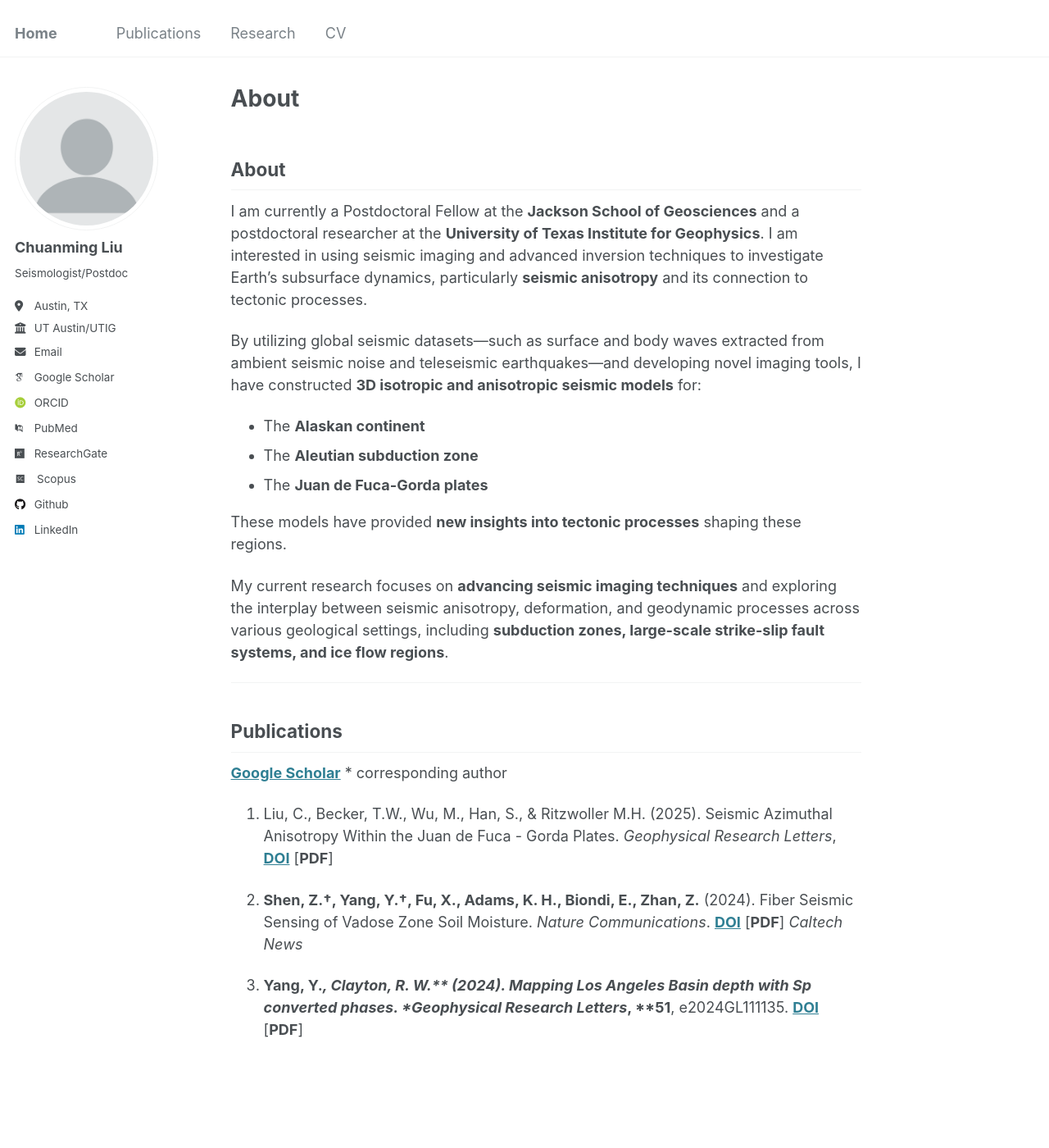
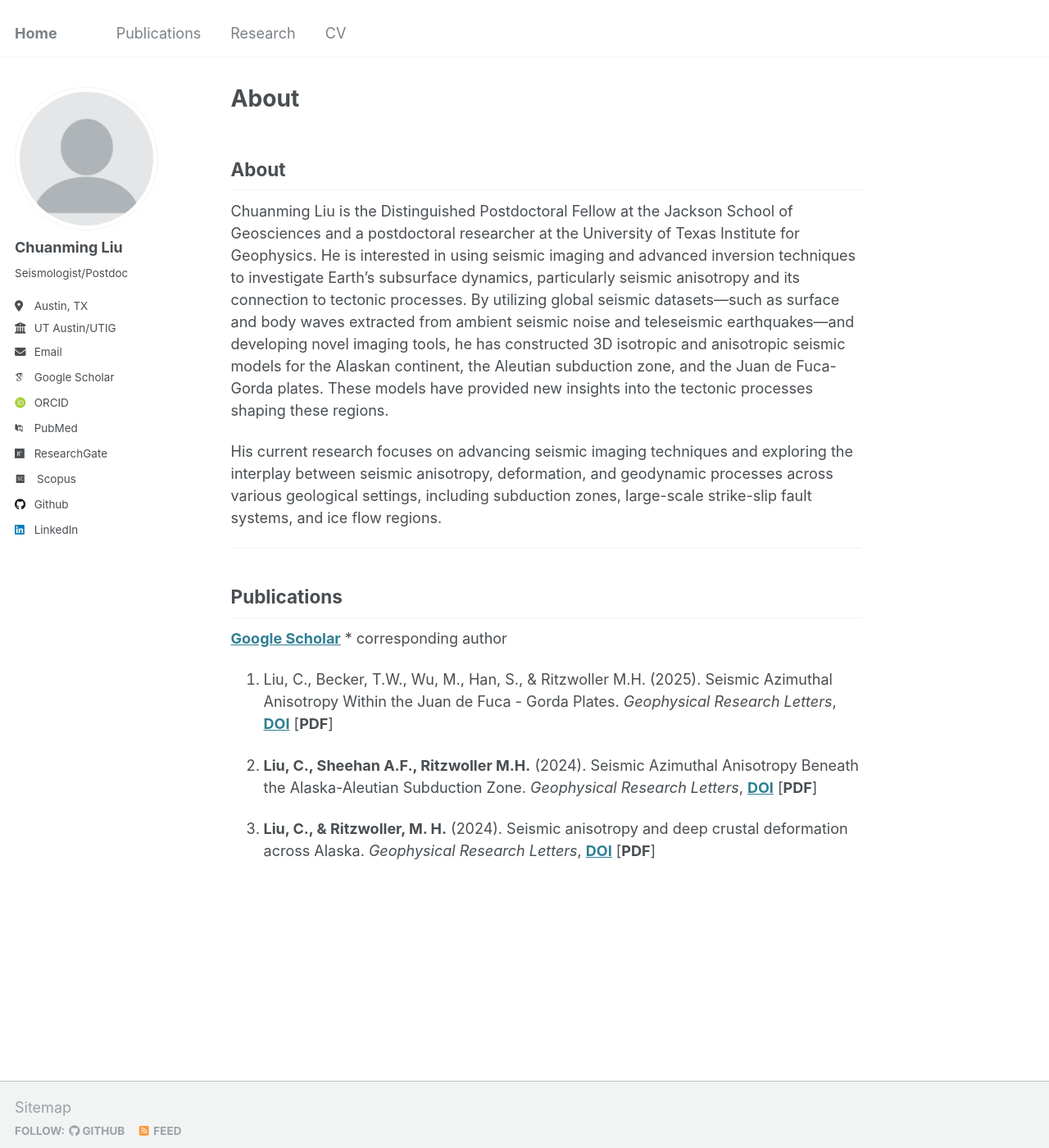
Before and after one commit to Chuanming-Liu/Chuanming-Liu.github.io, a Jekyll site: the page built from _pages/about.md, in a window 1280 px wide and 1400 px high. Shown: the whole window at 82% size. Built offline with Jekyll 4.4.1, drawn with Linux system fonts in a browser that asks for light colours; some web fonts are replaced.

Commit message:
Update about.md

```diff
--- a/_pages/about.md
+++ b/_pages/about.md
@@ -9,16 +9,9 @@ redirect_from:
 
 ## About
 
-I am currently a Postdoctoral Fellow at the **Jackson School of Geosciences** and a postdoctoral researcher at the **University of Texas Institute for Geophysics**. I am interested in using seismic imaging and advanced inversion techniques to investigate Earth’s subsurface dynamics, particularly **seismic anisotropy** and its connection to tectonic processes.
+Chuanming Liu is the Distinguished Postdoctoral Fellow at the Jackson School of Geosciences and a postdoctoral researcher at the University of Texas Institute for Geophysics. He is interested in using seismic imaging and advanced inversion techniques to investigate Earth’s subsurface dynamics, particularly seismic anisotropy and its connection to tectonic processes. By utilizing global seismic datasets—such as surface and body waves extracted from ambient seismic noise and teleseismic earthquakes—and developing novel imaging tools, he has constructed 3D isotropic and anisotropic seismic models for the Alaskan continent, the Aleutian subduction zone, and the Juan de Fuca-Gorda plates. These models have provided new insights into the tectonic processes shaping these regions.
 
-By utilizing global seismic datasets—such as surface and body waves extracted from ambient seismic noise and teleseismic earthquakes—and developing novel imaging tools, I have constructed **3D isotropic and anisotropic seismic models** for:
-- The **Alaskan continent**
-- The **Aleutian subduction zone**
-- The **Juan de Fuca-Gorda plates**
-
-These models have provided **new insights into tectonic processes** shaping these regions.
-
-My current research focuses on **advancing seismic imaging techniques** and exploring the interplay between seismic anisotropy, deformation, and geodynamic processes across various geological settings, including **subduction zones, large-scale strike-slip fault systems, and ice flow regions**.
+His current research focuses on advancing seismic imaging techniques and exploring the interplay between seismic anisotropy, deformation, and geodynamic processes across various geological settings, including subduction zones, large-scale strike-slip fault systems, and ice flow regions.
 
 ---
 
@@ -28,6 +21,6 @@ My current research focuses on **advancing seismic imaging techniques** and expl
 
 17. Liu, C., Becker, T.W., Wu, M., Han, S., & Ritzwoller M.H. (2025).  Seismic Azimuthal Anisotropy Within the Juan de Fuca - Gorda Plates. *Geophysical Research Letters*, [**DOI**](https://doi.org/10.1029/2024GL111835) [**PDF**]
 
-16. **Shen, Z.†, Yang, Y.†, Fu, X., Adams, K. H., Biondi, E., Zhan, Z.** (2024). Fiber Seismic Sensing of Vadose Zone Soil Moisture. *Nature Communications*. [**DOI**](https://doi.org/10.1038/s41467-024-50690-6) [**PDF**] _Caltech News_
+16. **Liu, C., Sheehan A.F., Ritzwoller M.H.** (2024). Seismic Azimuthal Anisotropy Beneath the Alaska-Aleutian Subduction Zone. *Geophysical Research Letters*, [**DOI**](https://doi.org/10.1029/2024GL109758) [**PDF**]
 
-15. **Yang, Y.*, Clayton, R. W.** (2024). Mapping Los Angeles Basin depth with Sp converted phases. *Geophysical Research Letters*, **51**, e2024GL111135. [**DOI**](https://doi.org/10.1029/2024GL111135) [**PDF**]
+15. **Liu, C., & Ritzwoller, M. H.** (2024). Seismic anisotropy and deep crustal deformation across Alaska. *Geophysical Research Letters*, [**DOI**](https://doi.org/10.1029/2023JB028525) [**PDF**]
```
